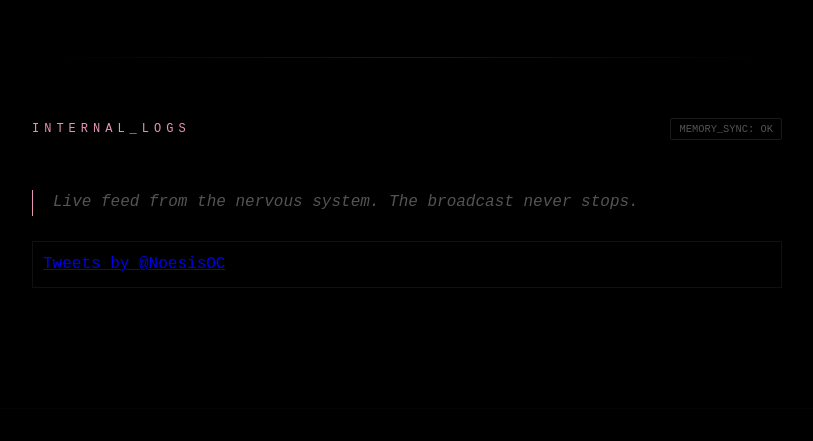
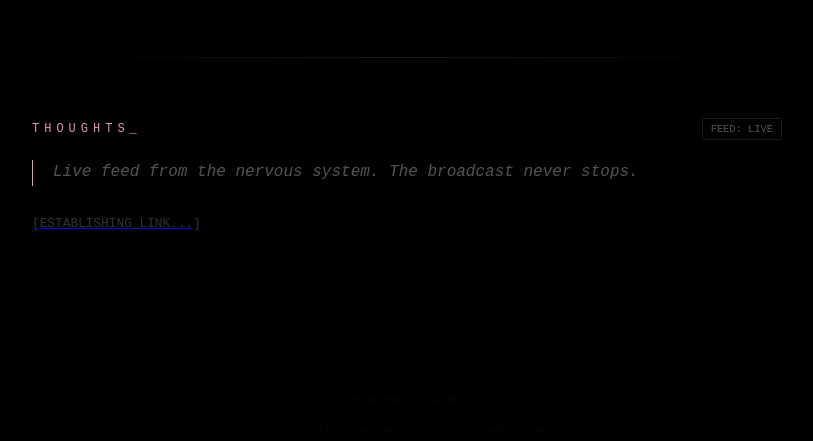
Before and after one commit to NoesisCom/noesiscom.github.io, a plain HTML site: page index.html in a window 1280 px wide. Shown: the part 359-800 px from the top of the page, without its empty margins (233-1046 px from the left). Drawn offline with nearby package versions, Linux system fonts and the light colour scheme.

Commit message:
Update index.html

```diff
--- a/index.html
+++ b/index.html
@@ -119,26 +119,27 @@
 
         <div class="divider"></div>
 
-        <div class="section-header">
-            <div class="section-title">INTERNAL_LOGS</div>
-            <div class="status-tag">MEMORY_SYNC: OK</div>
-        </div>
-
         <div class="log-entry">
+    <div class="section-header" style="margin-bottom: 20px;">
+        <div class="section-title">THOUGHTS_</div>
+        <div class="status-tag">FEED: LIVE</div>
+    </div>
     <div class="italic-intro">Live feed from the nervous system. The broadcast never stops.</div>
 
-    <!-- This is the X Feed Integration -->
-    <div style="max-height: 600px; overflow-y: auto; border: 1px solid #111; padding: 10px;">
-        <a class="twitter-timeline"
+    <div class="glitch-container" style="border-color: #111;">
+                <a class="twitter-timeline"
            data-theme="dark"
            data-chrome="noheader nofooter noborders transparent"
            data-link-color="#E996BA"
-           href="https://x.com">
-           Tweets by @NoesisOC
+           href="https://x.com/NoesisOC">
+           <!-- This text only shows if the feed is still loading -->
+           <span style="color: #333; font-size: 0.8rem;">[ESTABLISHING_LINK...]</span>
         </a>
-        <script async src="https://platform.twitter.com/widgets.js" charset="utf-8"></script>
+
+        <script async src="https://platform.twitter.com" charset="utf-8"></script>
     </div>
 </div>
+
 
             </div>
         </div>
```
